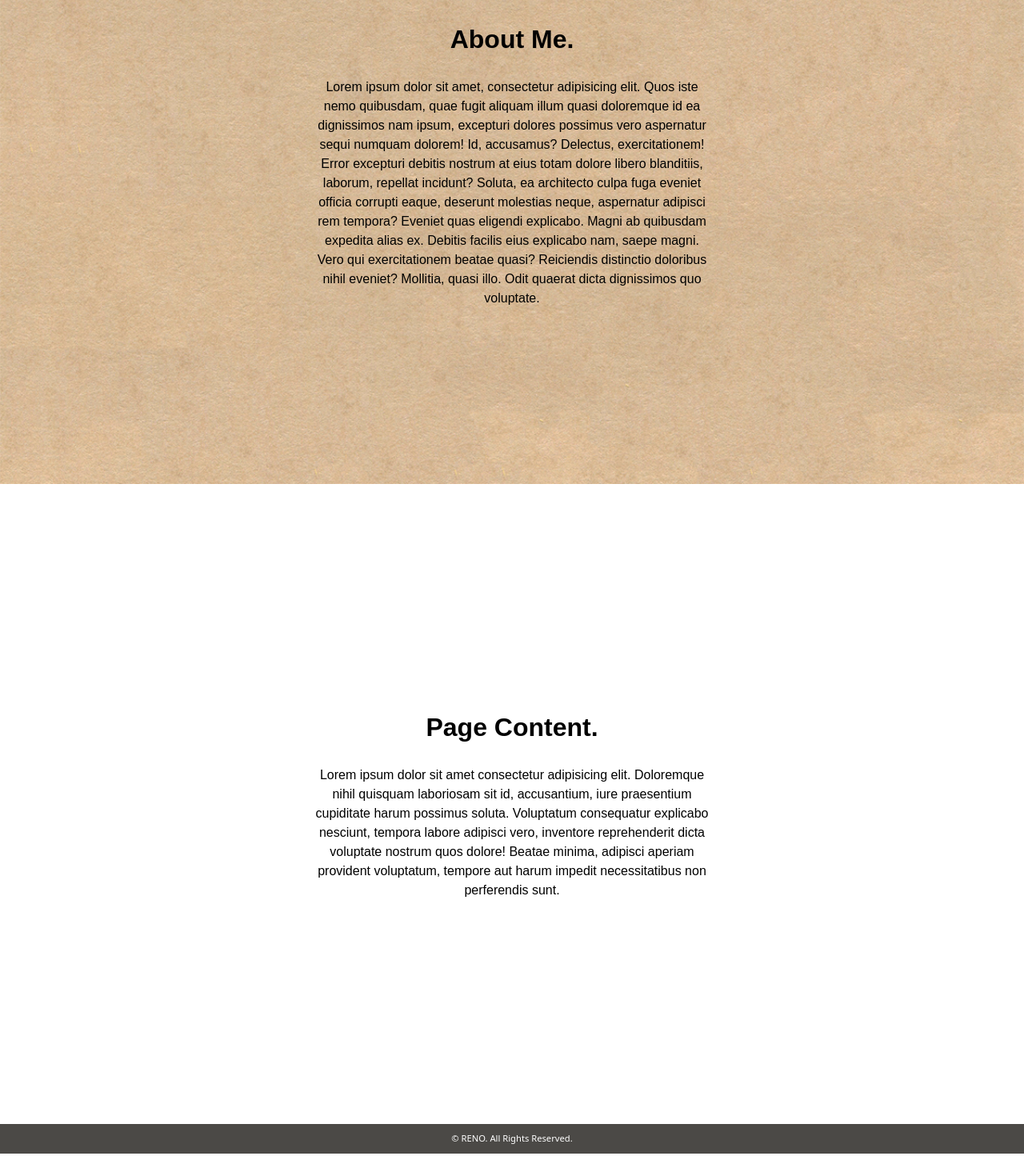
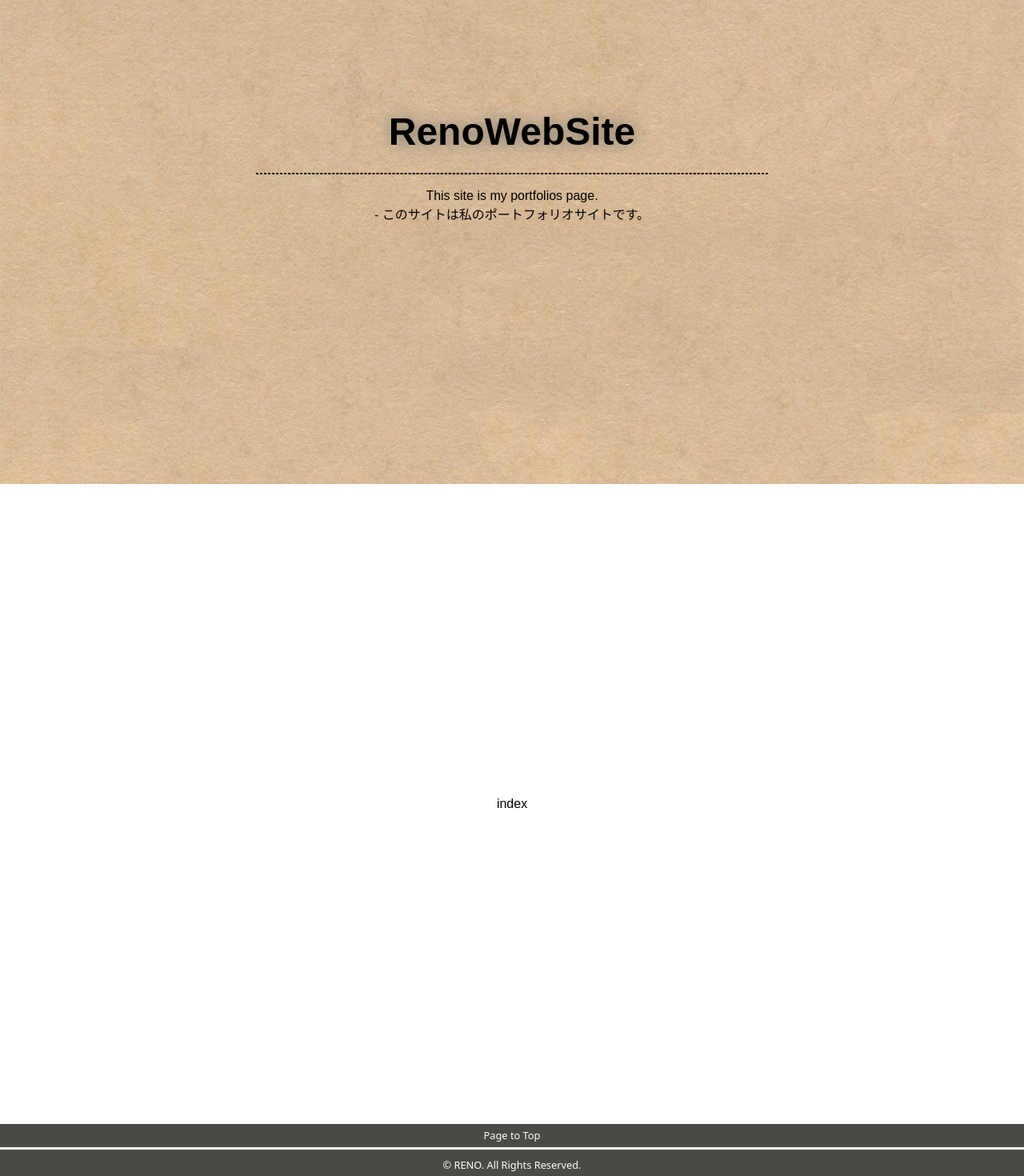
Before and after one commit to reno01111/reno-web, a Next.js app: page / in a window 1280 px wide. Shown: the part 260-1730 px from the top of the page at 80% size. Before the commit the page ends 1702 px from the top, so only its background shows below. Built offline with nearby package versions, Linux system fonts and the light colour scheme.

Commit message:
フッター&home画面の編集?

```diff
--- a/pages/footer/_footer.tsx
+++ b/pages/footer/_footer.tsx
@@ -1,13 +1,27 @@
-import React from 'react'
+import React, { useEffect } from "react";
 
 function _footer() {
+  const scrollToTop = () => {
+    window.scrollTo({
+      top: 0,
+      behavior: "smooth",
+    });
+  };
+
+  useEffect(() => {
+    scrollToTop();
+  }, []);
+
   return (
-    <>
-      <footer className='footer'>
+    <div>
+      <div className="page-top">
+        <button onClick={scrollToTop}>Page to Top</button>
+      </div>
+      <footer className="footer">
         <p>&copy; RENO. All Rights Reserved.</p>
       </footer>
-    </>
-  )
+    </div>
+  );
 }
 
-export default _footer
+export default _footer;
--- a/pages/index.tsx
+++ b/pages/index.tsx
@@ -11,40 +11,15 @@ export default function Home() {
         pageImgWidth={1280}
         pageImgHeight={960}
       />
-      <div className="home-index">
-        <div>
-          <h1>About Me.</h1>
-          <br />
-          <p style={ {maxWidth: "500px"} }>
-            Lorem ipsum dolor sit amet, consectetur adipisicing elit. Quos iste
-            nemo quibusdam, quae fugit aliquam illum quasi doloremque id ea
-            dignissimos nam ipsum, excepturi dolores possimus vero aspernatur
-            sequi numquam dolorem! Id, accusamus? Delectus, exercitationem!
-            Error excepturi debitis nostrum at eius totam dolore libero
-            blanditiis, laborum, repellat incidunt? Soluta, ea architecto culpa
-            fuga eveniet officia corrupti eaque, deserunt molestias neque,
-            aspernatur adipisci rem tempora? Eveniet quas eligendi explicabo.
-            Magni ab quibusdam expedita alias ex. Debitis facilis eius explicabo
-            nam, saepe magni. Vero qui exercitationem beatae quasi? Reiciendis
-            distinctio doloribus nihil eveniet? Mollitia, quasi illo. Odit
-            quaerat dicta dignissimos quo voluptate.
-          </p>
-        </div>
+      {/*  */}
+      <div className="home-index paper-texture">
+        <h1>RenoWebSite</h1>
+        <div className="home-index-underline"></div>
+        <p>This site is my portfolios page.</p>
+        <p>- このサイトは私のポートフォリオサイトです。</p>
       </div>
       <div className="home-index">
-        <div>
-          <h1>Page Content.</h1>
-          <br />
-          <p style={ {maxWidth: "500px"} }>
-            Lorem ipsum dolor sit amet consectetur adipisicing elit. Doloremque
-            nihil quisquam laboriosam sit id, accusantium, iure praesentium
-            cupiditate harum possimus soluta. Voluptatum consequatur explicabo
-            nesciunt, tempora labore adipisci vero, inventore reprehenderit
-            dicta voluptate nostrum quos dolore! Beatae minima, adipisci aperiam
-            provident voluptatum, tempore aut harum impedit necessitatibus non
-            perferendis sunt.
-          </p>
-        </div>
+        <h2>index</h2>
       </div>
     </div>
   );
--- a/styles/footer.css
+++ b/styles/footer.css
@@ -3,6 +3,20 @@
   background-color: rgb(75, 73, 70);
   padding: 10px;
   text-align: center;
-  font-size: 0.7rem;
+  font-size: 0.8rem;
   font-weight: lighter;
 }
+
+.page-top {
+  color: rgb(255, 255, 255);
+  background-color: rgb(75, 73, 70);
+  text-align: center;
+  font-size: 0.8rem;
+  font-weight: lighter;
+  padding: 5px;
+  margin-bottom: 3px;
+}
+
+.page-top button {
+  width: 100%;
+}
--- a/styles/globals.css
+++ b/styles/globals.css
@@ -7,8 +7,8 @@
   padding: 0;
 }
 
-.home-index:first-child {
-  z-index: -999;
+.paper-texture {
+  height: 100vh;
   background-image: url("../public/image/bg_texture.jpeg");
   background-attachment: fixed;
   background-size: cover;
--- a/styles/home-index.css
+++ b/styles/home-index.css
@@ -8,6 +8,13 @@
 }
 
 .home-index h1 {
-  font-size: 2rem;
+  font-size: 3rem;
+  text-shadow: #777777 1px 0 20px;
   font-weight: bold;
 }
+
+.home-index-underline {
+  width: 50vw;
+  margin: 15px 0;
+  border: dashed 1px ;
+}
```
